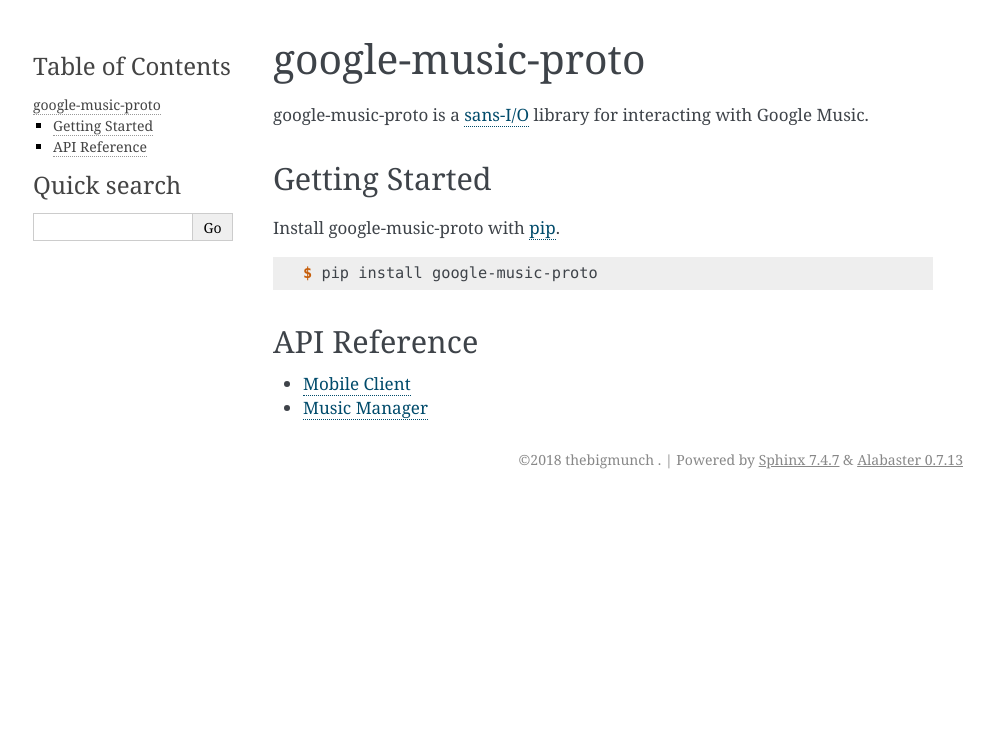
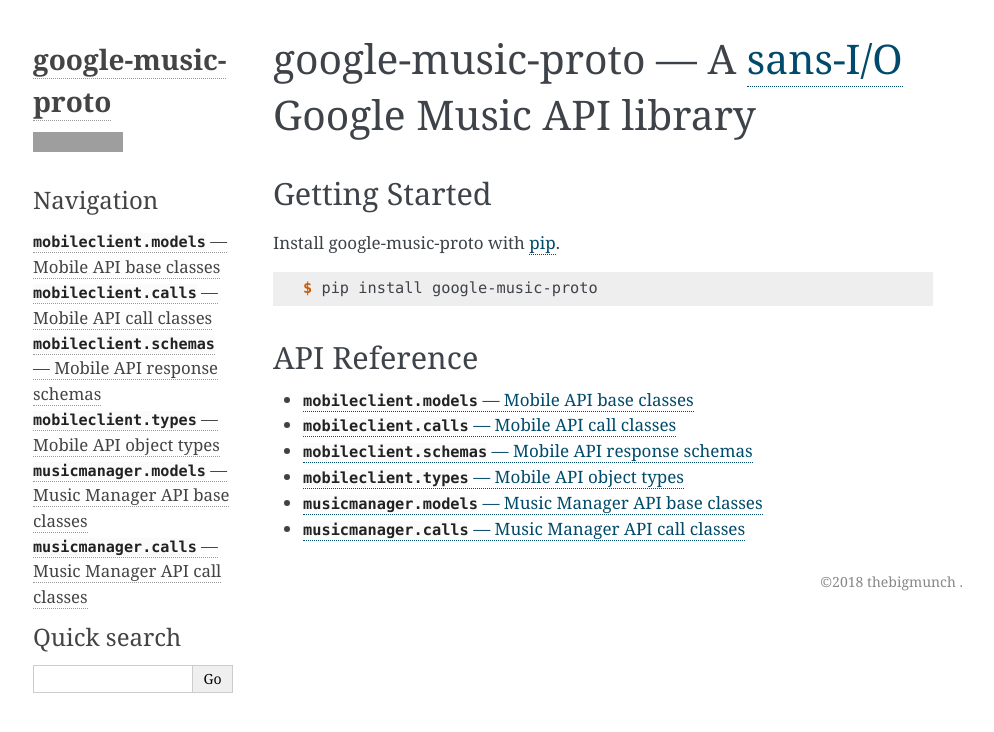
Before and after one commit to thebigmunch/google-music-proto, a Sphinx documentation site: the page built from docs/index.rst, in a window 1280 px wide. Shown: the top 732 px of the page, without its empty margins (147-1141 px from the left). Built offline with Sphinx 7.4.7, drawn with Linux system fonts in a browser that asks for light colours; grey boxes are pictures that could not be loaded.

Commit message:
Pretty up the docs a bit

```diff
--- a/docs/conf.py
+++ b/docs/conf.py
@@ -90,8 +90,14 @@
 # Theme options are theme-specific and customize the look and feel of a theme
 # further.  For a list of options available for each theme, see the
 # documentation.
-#
-# html_theme_options = {}
+
+html_theme_options = {
+	'fixed_sidebar': True,
+	'github_user': 'thebigmunch',
+	'github_repo': 'google-music-proto',
+	'github_type': 'star',
+	'show_powered_by': False
+}
 
 # Add any paths that contain custom static files (such as style sheets) here,
 # relative to this directory. They are copied after the builtin static files,
@@ -103,3 +109,13 @@
 
 # If true, "Created using Sphinx" is shown in the HTML footer. Default is True.
 html_show_sphinx = False
+
+html_sidebars = {
+	'**': [
+		'about.html',
+		'navigation.html',
+		'relations.html',
+		'searchbox.html',
+		'donate.html',
+	]
+}
--- a/docs/index.rst
+++ b/docs/index.rst
@@ -1,14 +1,9 @@
-==================
-google-music-proto
-==================
-
-
-google-music-proto is a `sans-I/O <https://sans-io.readthedocs.io/>`_
-library for interacting with Google Music.
+google-music-proto --- A `sans-I/O <https://sans-io.readthedocs.io/>`_ Google Music API library
+===============================================================================================
 
 
 Getting Started
-===============
+---------------
 
 Install google-music-proto with `pip <https://pip.pypa.io/en/stable/>`_.
 
@@ -18,10 +13,14 @@
 
 
 API Reference
-=============
+-------------
 
 .. toctree::
-	:maxdepth: 1
+	:titlesonly:
 
-	mobileclient
-	musicmanager
+	mobileclient/models
+	mobileclient/calls
+	mobileclient/schemas
+	mobileclient/types
+	musicmanager/models
+	musicmanager/calls
--- a/docs/mobileclient.rst
+++ /dev/null
@@ -1,77 +0,0 @@
-.. _mobileclient:
-
-=============
-Mobile Client
-=============
-
-Classes representing calls, schemas, and types for the Google Music mobile client API.
-
-Example of making an HTTP request using the `requests <http://docs.python-requests.org>`_ library::
-
-	# Assuming an authenticated session called 'session'.
-	>>> call = TrackFeed()
-	>>> response = session.request(
-			call.method, call.url, params=call.params, headers=call.headers,
-			data=call.body, allow_redirects=call.follow_redirects
-		)
-
-
-Calls
-=====
-
-Attributes
-----------
-
-Call classes have the following attributes:
-
-.. attribute:: body
-
-Binary-encoded body of the HTTP request.
-
-.. attribute:: follow_redirects
-
-Boolean to enable/disable request redirects.
-
-.. attribute:: headers
-
-Headers to send with the HTTP request.
-
-.. attribute:: method
-
-Method for the HTTP request.
-
-.. attribute:: params
-
-Dict of parameters to send in the query string of the HTTP request.
-
-.. attribute:: url
-
-URL for the HTTP request.
-
-
-Classes
--------
-
-Classes representing calls to the Google Music mobile client API.
-
-.. automodule:: google_music_proto.mobileclient.calls
-	:members:
-
-
-Schemas
--------
-
-Classes representing schemas to validate Google Music mobile client responses.
-
-All mobile client schemas are a subclass of :class:`marshmallow.Schema` with the ``strict`` option set to ``True``.
-Unknown fields trigger a :exc:`marshmallow.ValidationError <marshmallow.exceptions.ValidationError>` exception.
-
-.. automodule:: google_music_proto.mobileclient.schemas
-	:members:
-
-
-Types
------
-
-.. automodule:: google_music_proto.mobileclient.types
-	:members:
--- /dev/null
+++ b/docs/mobileclient/calls.rst
@@ -0,0 +1,49 @@
+:mod:`mobileclient.calls <google_music_proto.mobileclient.calls>` --- Mobile API call classes
+=============================================================================================
+
+Example of making an HTTP request using the `requests <http://docs.python-requests.org>`_ library::
+
+    # Assuming an authenticated session named 'session'.
+    >>> from google_music_proto.mobileclient.calls import TrackFeed
+    >>> call = TrackFeed()
+    >>> response = session.request(
+            call.method, call.url, params=call.params, headers=call.headers,
+            data=call.body, allow_redirects=call.follow_redirects
+        )
+
+
+Attributes
+----------
+
+Call class instances have the following attributes:
+
+.. attribute:: body
+
+Binary-encoded body of the HTTP request.
+
+.. attribute:: follow_redirects
+
+Boolean to enable/disable request redirects.
+
+.. attribute:: headers
+
+Headers to send with the HTTP request.
+
+.. attribute:: method
+
+Method for the HTTP request.
+
+.. attribute:: params
+
+Dict of parameters to send in the query string of the HTTP request.
+
+.. attribute:: url
+
+URL for the HTTP request.
+
+
+Classes
+-------
+
+.. automodule:: google_music_proto.mobileclient.calls
+	:members:
--- /dev/null
+++ b/docs/mobileclient/models.rst
@@ -0,0 +1,8 @@
+:mod:`mobileclient.models <google_music_proto.mobileclient.models>` --- Mobile API base classes
+===============================================================================================
+
+
+.. automodule:: google_music_proto.mobileclient.models
+	:members:
+	:member-order: bysource
+	:undoc-members:
--- /dev/null
+++ b/docs/mobileclient/schemas.rst
@@ -0,0 +1,8 @@
+:mod:`mobileclient.schemas <google_music_proto.mobileclient.schemas>` --- Mobile API response schemas
+=====================================================================================================
+
+All mobile client schemas are a subclass of :class:`marshmallow.Schema` with the ``strict`` option set to ``True``.
+Unknown fields trigger a :exc:`marshmallow.ValidationError <marshmallow.exceptions.ValidationError>` exception.
+
+.. automodule:: google_music_proto.mobileclient.schemas
+	:members:
--- /dev/null
+++ b/docs/mobileclient/types.rst
@@ -0,0 +1,5 @@
+:mod:`mobileclient.types <google_music_proto.mobileclient.types>` --- Mobile API object types
+=============================================================================================
+
+.. automodule:: google_music_proto.mobileclient.types
+	:members:
--- a/docs/musicmanager.rst
+++ b/docs/musicmanager/calls.rst
@@ -1,25 +1,18 @@
-.. _musicmanager:
+:mod:`musicmanager.calls <google_music_proto.musicmanager.calls>` --- Music Manager API call classes
+====================================================================================================
 
-.. currentmodule:: google_music_proto.musicmanager.calls
-
-=============
-Music Manager
-=============
-
-Classes representing calls for the Google Music music manager API.
+.. module:: google_music_proto.musicmanager.calls
 
 Example of making an HTTP request using the `requests <http://docs.python-requests.org>`_ library::
 
-	# Assuming an authenticated session called 'session'.
-	>>> call = ExportIds(<uploader_id>)
-	>>> response = session.request(
-			call.method, call.url, params=call.params, headers=call.headers,
-			data=call.body, allow_redirects=call.follow_redirects
-		)
+    # Assuming an authenticated session called 'session'.
+    >>> from google_music_proto.musicmanager.calls import ExportIds
+    >>> call = ExportIds(<uploader_id>)
+    >>> response = session.request(
+            call.method, call.url, params=call.params, headers=call.headers,
+            data=call.body, allow_redirects=call.follow_redirects
+        )
 
-
-Calls
-=====
 
 Attributes
 ----------
--- /dev/null
+++ b/docs/musicmanager/models.rst
@@ -0,0 +1,8 @@
+:mod:`musicmanager.models <google_music_proto.musicmanager.models>` --- Music Manager API base classes
+======================================================================================================
+
+
+.. automodule:: google_music_proto.musicmanager.models
+	:members:
+	:member-order: bysource
+	:undoc-members:
```
Also changed, not shown: 2 other files.
